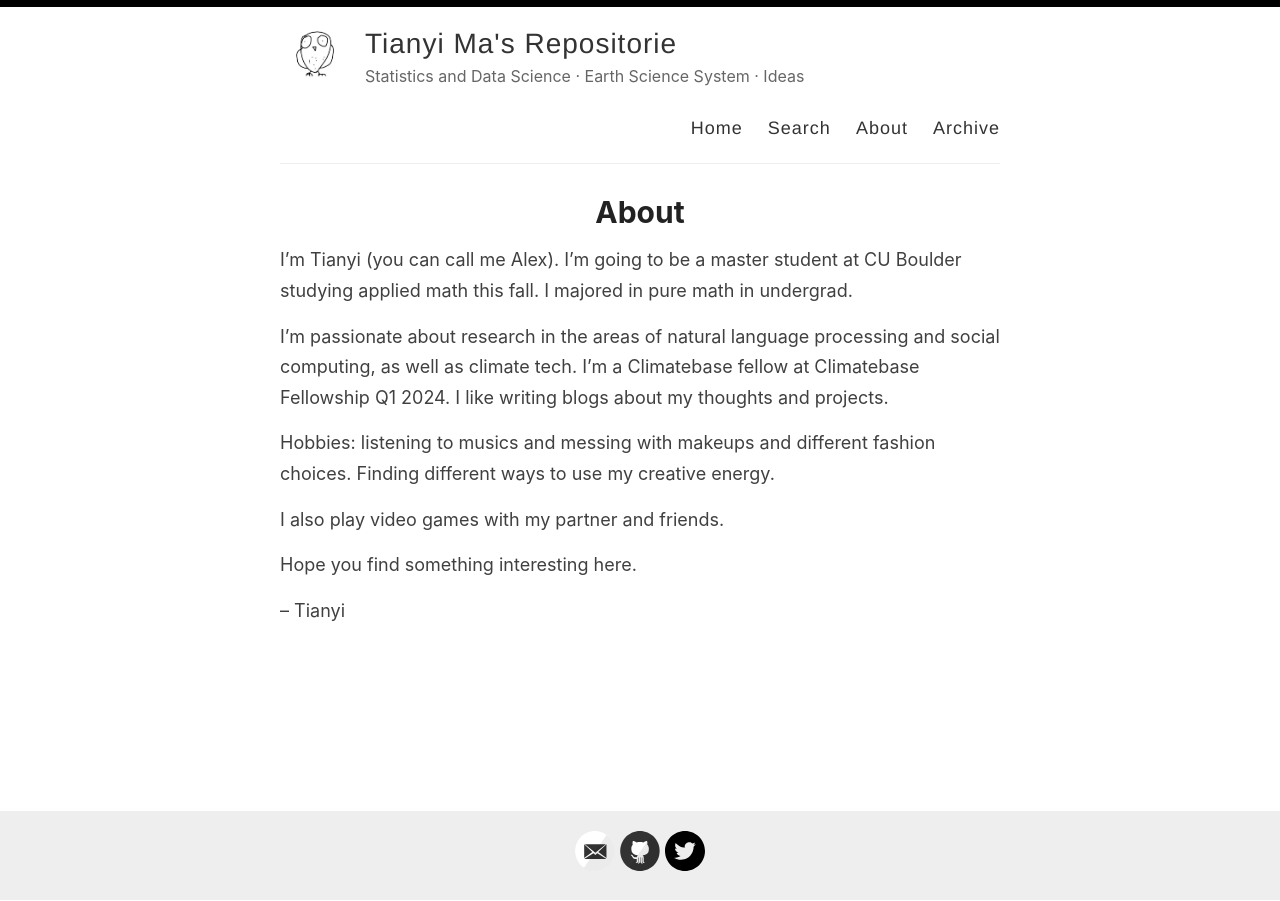
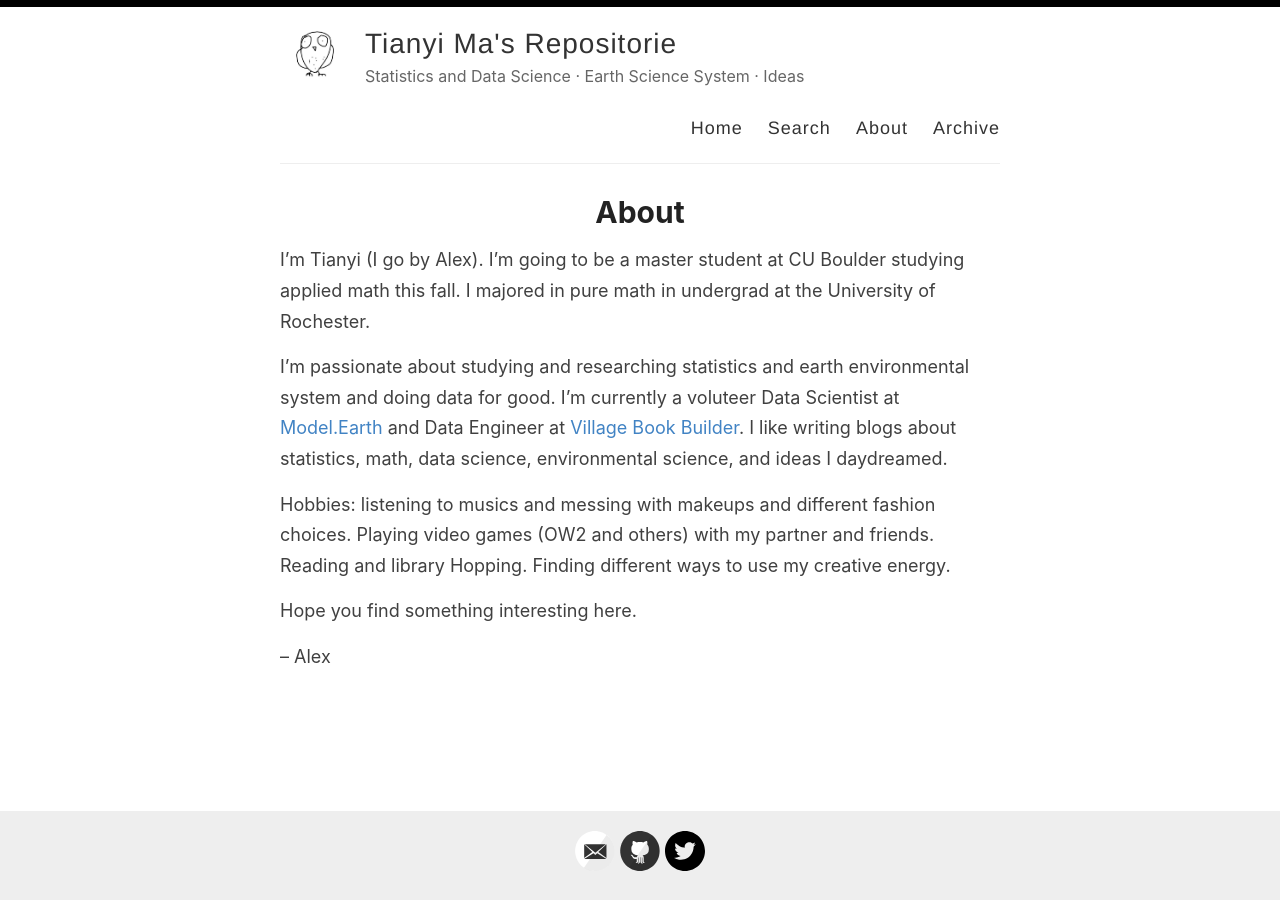
Before and after one commit to tianyimasf/ai, a Jekyll site: the page built from _pages/about.md, in a window 1280 px wide. Built offline with Jekyll 4.4.1, drawn with Linux system fonts in a browser that asks for light colours.

Commit message:
update about

```diff
--- a/_pages/about.md
+++ b/_pages/about.md
@@ -4,14 +4,12 @@ title: About
 permalink: /about/
 ---
 
-I'm Tianyi (you can call me Alex). I'm going to be a master student at CU Boulder studying applied math this fall. I majored in pure math in undergrad.
+I'm Tianyi (I go by Alex). I'm going to be a master student at CU Boulder studying applied math this fall. I majored in pure math in undergrad at the University of Rochester.
 
-I'm passionate about research in the areas of natural language processing and social computing, as well as climate tech. I'm a Climatebase fellow at Climatebase Fellowship Q1 2024. I like writing blogs about my thoughts and projects.
+I'm passionate about studying and researching statistics and earth environmental system and doing data for good. I'm currently a voluteer Data Scientist at [Model.Earth](https://model.earth/community/) and Data Engineer at [Village Book Builder](https://joinourvillage.org/). I like writing blogs about statistics, math, data science, environmental science, and ideas I daydreamed.
 
-Hobbies: listening to musics and messing with makeups and different fashion choices. Finding different ways to use my creative energy.
-
-I also play video games with my partner and friends.
+Hobbies: listening to musics and messing with makeups and different fashion choices. Playing video games (OW2 and others) with my partner and friends. Reading and library Hopping. Finding different ways to use my creative energy.
 
 Hope you find something interesting here.
 
--- Tianyi
+-- Alex
```
